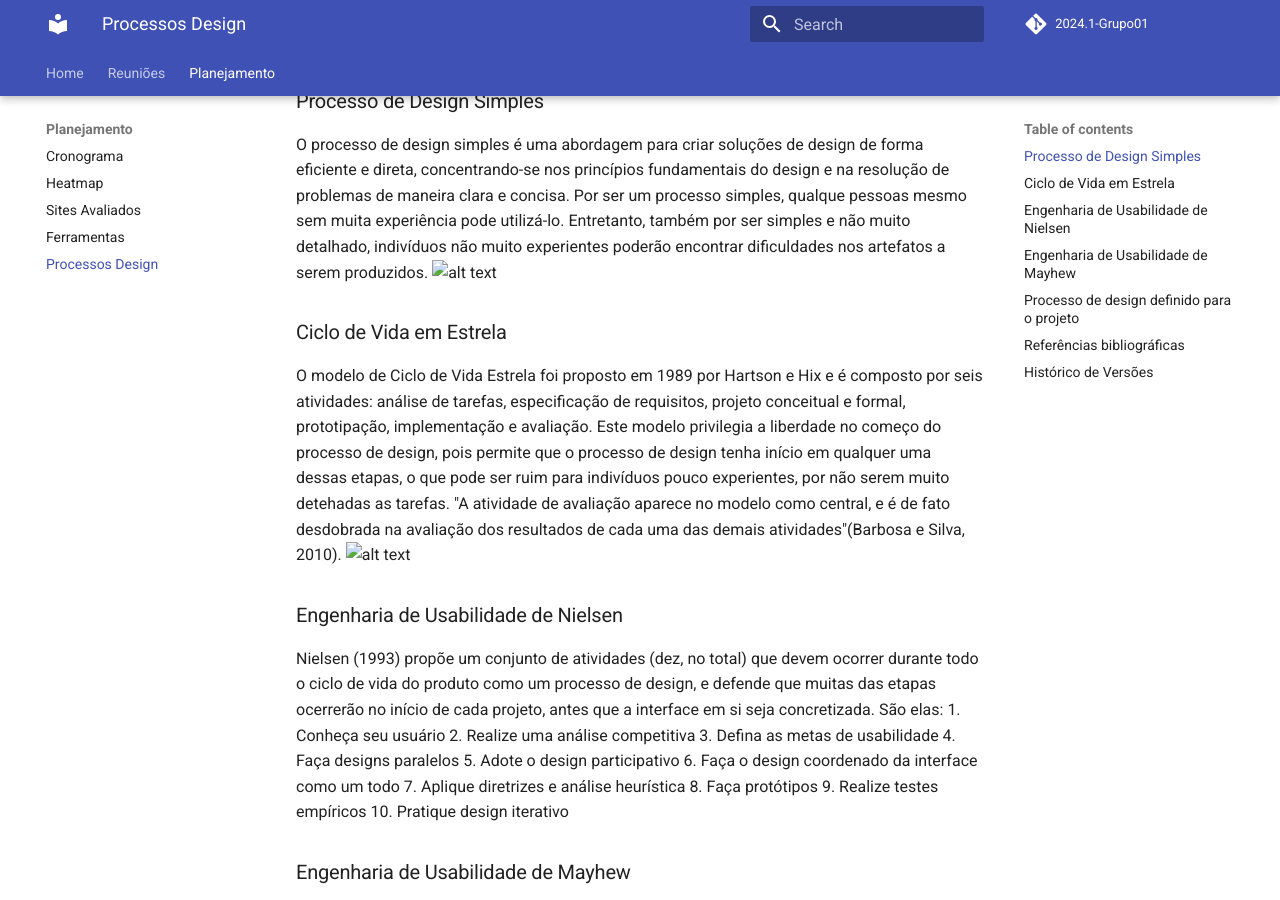
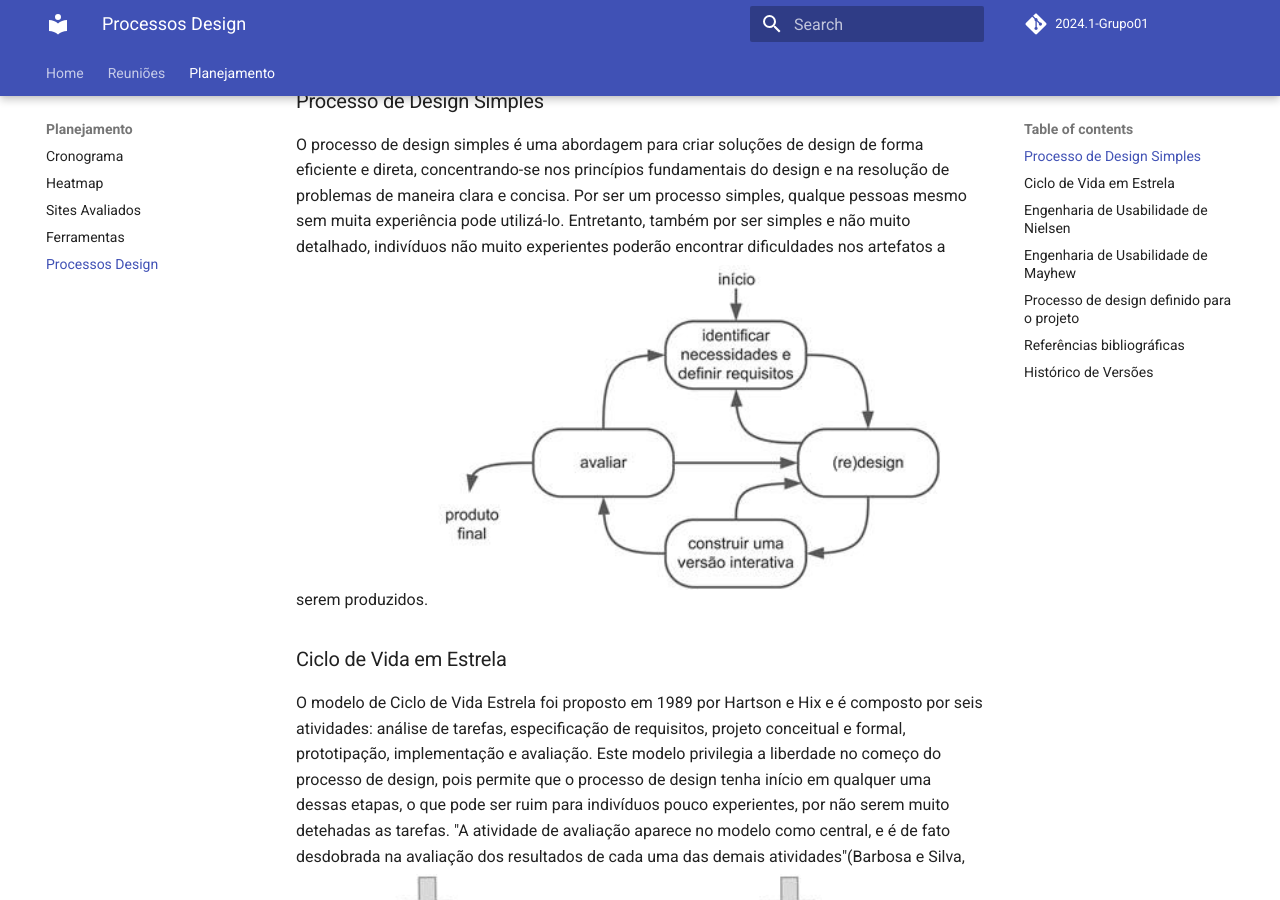
Before and after one commit to Interacao-Humano-Computador/2024.1-PCDF, an MkDocs documentation site: the page built from docs/planejamento/processoDesign.md, in a window 1280 px wide and 900 px high, scrolled down 446 px. Built offline with MkDocs 1.6.1 and Material for MkDocs 9.7.7, drawn with Linux system fonts in a browser that asks for light colours; comment, search, counter and statistics services are not loaded.

Commit message:
Add imagens processo design

```diff
--- a/docs/planejamento/processoDesign.md
+++ b/docs/planejamento/processoDesign.md
@@ -7,13 +7,13 @@
 ### Processo de Design Simples
 
 O processo de design simples é uma abordagem para criar soluções de design de forma eficiente e direta, concentrando-se nos princípios fundamentais do design e na resolução de problemas de maneira clara e concisa. Por ser um processo simples, qualque pessoas mesmo sem muita experiência pode utilizá-lo. Entretanto, também por ser simples e não muito detalhado, indivíduos não muito experientes poderão encontrar dificuldades nos artefatos a serem produzidos.
-![alt text](assets/ciclo-simples.png)
+![alt text](../assets/ciclo-simples.png)
 
 ### Ciclo de Vida em Estrela
 
 O modelo de Ciclo de Vida Estrela foi proposto em 1989 por Hartson e Hix e é composto por seis atividades: análise de tarefas, especificação de requisitos, projeto conceitual e formal, prototipação, implementação e avaliação. Este modelo privilegia a liberdade no começo do processo de design, pois permite que o processo de design tenha início em qualquer uma dessas etapas, o que pode ser ruim para indivíduos pouco experientes, por não serem muito detehadas as tarefas. "A atividade de avaliação aparece no modelo como central, e é de fato desdobrada na
 avaliação dos resultados de cada uma das demais atividades"(Barbosa e Silva, 2010).
-![alt text](assets/ciclo-estrela.png)
+![alt text](../assets/ciclo-estrela.png)
 
 ### Engenharia de Usabilidade de Nielsen
 
@@ -33,7 +33,8 @@
 
 Este modelo, proposto por Deborah Mayhwew, orienta indíviduos com um conjunto de tarefas num fluxo de controle com três fases principais: análise de
 requisitos, design/avaliação/desenvolvimento e instalação. Nesse processo as atividades são bem detalhadas e possuem perguntas (passos de validação) no fluxo de controle geral, importantes para validação de cada um dos artefatos. O que é bom para indivíduos menos experientes.
-![alt text](assets/ciclo-eng-mayhew.png)
+
+![alt text](../assets/ciclo-eng-mayhew.png)
 
 ## Processo de design definido para o projeto
 
```
